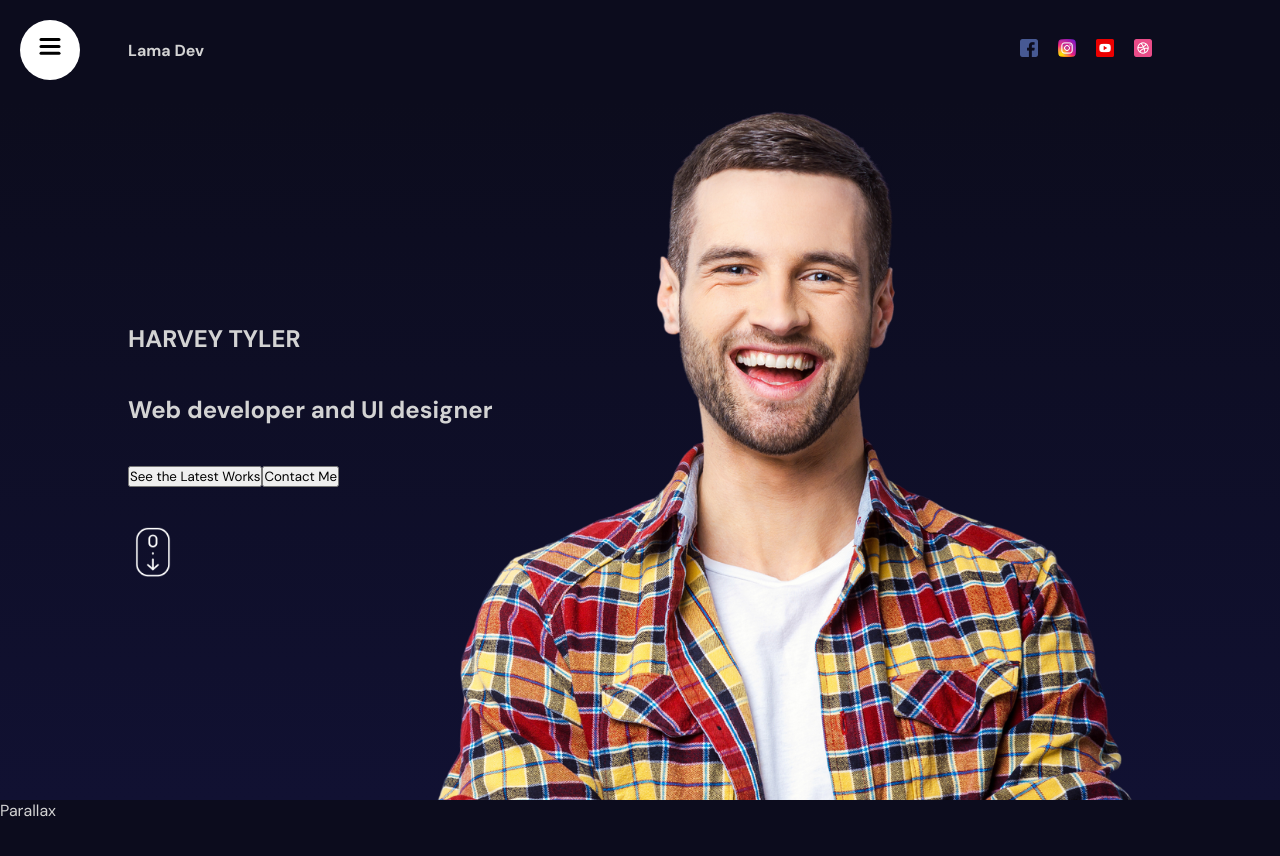
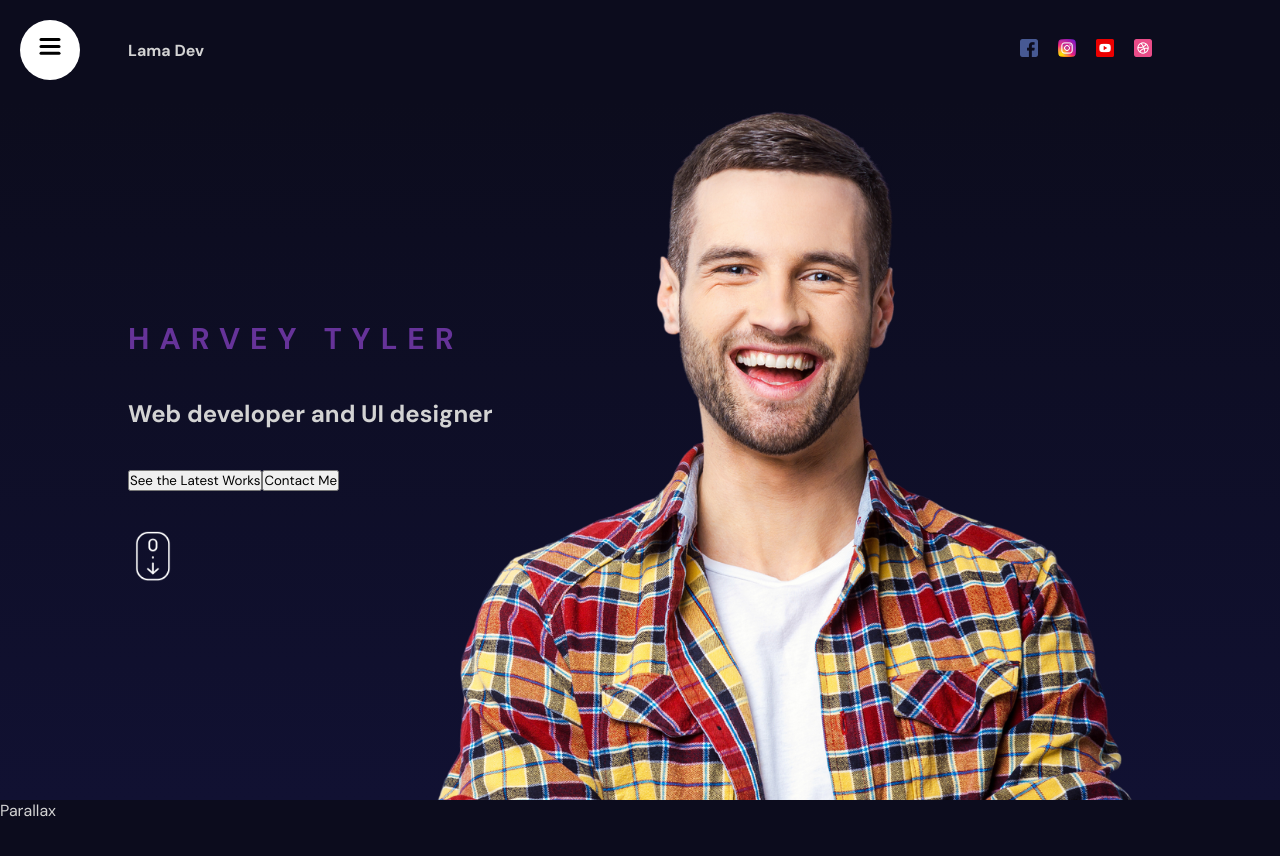
Before and after one commit to erickdc7/react-portfolio-7, a React (Vite) app: page / in a window 1280 px wide. Shown: the top 856 px of the page. Built offline with nearby package versions, Linux system fonts and the light colour scheme.

Commit message:
add title styles

```diff
--- a/src/components/hero/hero.scss
+++ b/src/components/hero/hero.scss
@@ -16,6 +16,12 @@
             justify-content: center;
             gap: 40px;
 
+            h2 {
+                font-size: 30px;
+                color: rebeccapurple;
+                letter-spacing: 10px;
+            }
+
             img {
                 width: 50px;
             }
```
